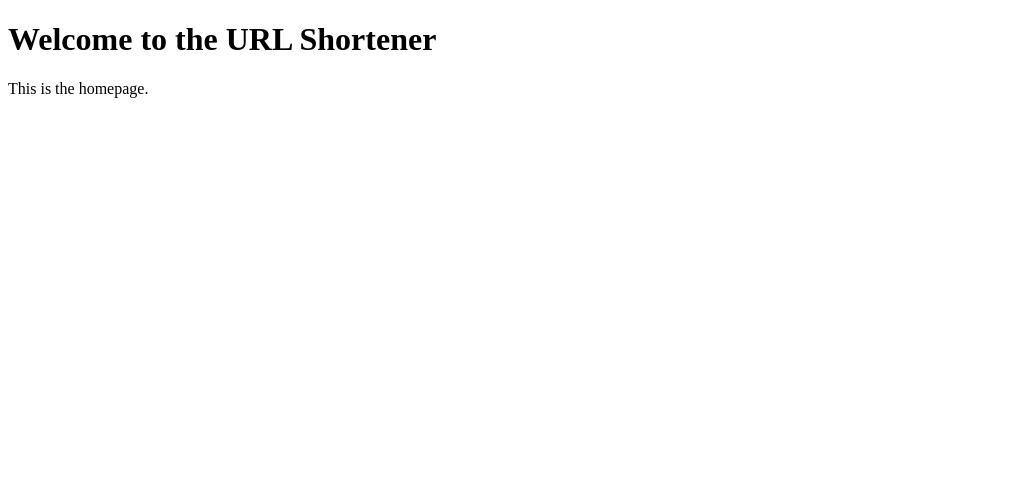
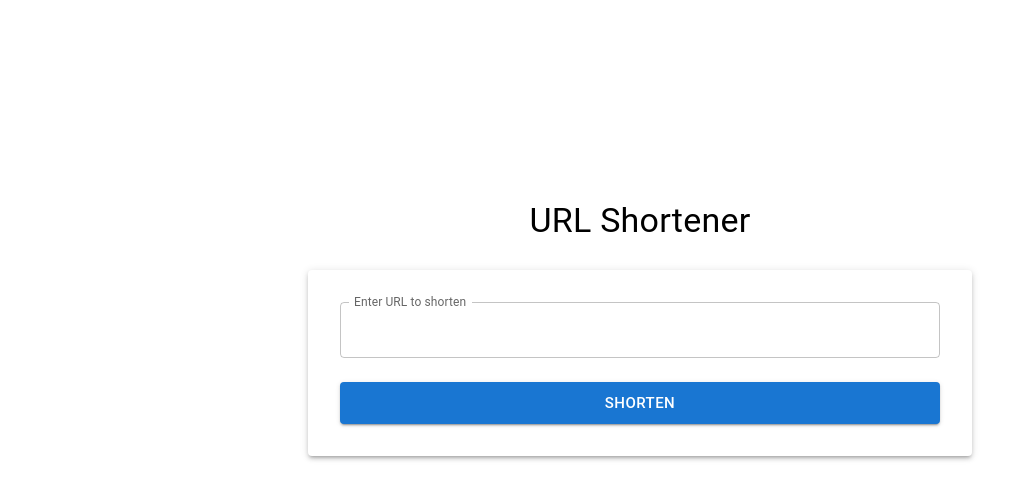
Before and after one commit to hoangtuan0201/fe-shortenurl, a React (Vite) app: page / in a window 1280 px wide. Shown: the top 500 px of the page, without its empty margins (0-1029 px from the left). Built offline with nearby package versions, Linux system fonts and the light colour scheme; some icons are missing.

Commit message:
refactor: consolidate url shortener pages and update api endpoint
- Remove HomePage and make ShortenPage the default route
- Update API endpoint to use custom backend service instead of TinyURL
- Improve ShortenPage layout and styling

```diff
--- a/src/App.jsx
+++ b/src/App.jsx
@@ -7,8 +7,7 @@ function App() {
   return (
     <Router>
       <Routes>
-        <Route path="/" element={<HomePage />} />
-        <Route path="/shorten" element={<ShortenPage />} />
+        <Route path="/" element={<ShortenPage />} />
       </Routes>
     </Router>
   );
--- a/src/pages/HomePage.jsx
+++ /dev/null
@@ -1,12 +0,0 @@
-import React from 'react';
-
-const HomePage = () => {
-  return (
-    <div>
-      <h1>Welcome to the URL Shortener</h1>
-      <p>This is the homepage.</p>
-    </div>
-  );
-};
-
-export default HomePage;
--- a/src/pages/ShortenPage.jsx
+++ b/src/pages/ShortenPage.jsx
@@ -47,7 +47,7 @@ const ShortenPage = () => {
 
     try {
       const response = await shortenUrl(url);
-      setShortUrl(response.shortUrl);
+      setShortUrl(response.shortLink);
       setLoading(false);
     } catch (err) {
       setError('An error occurred while shortening the URL');
@@ -65,12 +65,21 @@ const ShortenPage = () => {
   };
 
   return (
-    <Box sx={{ my: 4, textAlign: 'center' }}>
+    <Box sx={{
+        minHeight: '80vh',              // full screen height
+        display: 'flex',                 // use flexbox
+        flexDirection: 'column',
+        justifyContent: 'center',        // center vertically
+        alignItems: 'center',            // center horizontally
+        bgcolor: 'background.default',   // optional background
+        px: 2,
+      }}
+    >
       <Typography variant="h4" component="h1" gutterBottom>
         URL Shortener
       </Typography>
 
-      <Paper elevation={3} sx={{ p: 4, mt: 4 }}>
+      <Paper elevation={3} sx={{ p: 4, mt: 2, minWidth: 600 }}>
         <form onSubmit={handleSubmit}>
           <TextField
             fullWidth
@@ -103,7 +112,10 @@ const ShortenPage = () => {
         </form>
 
         {shortUrl && (
-          <Box sx={{ mt: 4, p: 2, bgcolor: 'background.paper', borderRadius: 1, display: 'flex', alignItems: 'center' }}>
+          <Box sx={{ mt: 2, bgcolor: 'background.paper', borderRadius: 1,  }}>
+            <Typography variant="body1" sx={{ mr: 2 }}>
+              Shortened URL:
+            </Typography>
             <TextField
               fullWidth
               variant="outlined"
--- a/src/services/api.js
+++ b/src/services/api.js
@@ -2,26 +2,18 @@ import axios from 'axios';
 
 // Create axios instance with default configuration
 const api = axios.create({
-  baseURL: 'https://tinyurl.com/api/v1',
+  baseURL: 'https://be-shortenurl.onrender.com/api/shorturl',
   timeout: 10000,
   headers: {
     'Content-Type': 'application/json',
   }
 });
 
-// URL shortening service using TinyURL API
+// URL shortening service /api/shorturl
 export const shortenUrl = async (longUrl) => {
   try {
-    // Using TinyURL's public API
-    const response = await axios.get('https://tinyurl.com/api-create.php', {
-      params: { url: longUrl }
-    });
-
-    return {
-      originalUrl: longUrl,
-      shortUrl: response.data,
-      createdAt: new Date().toISOString()
-    };
+    const response = await api.post('', { originalUrl: longUrl });
+    return response.data;
   } catch (error) {
     console.error('Error shortening URL:', error);
     throw error;
```
